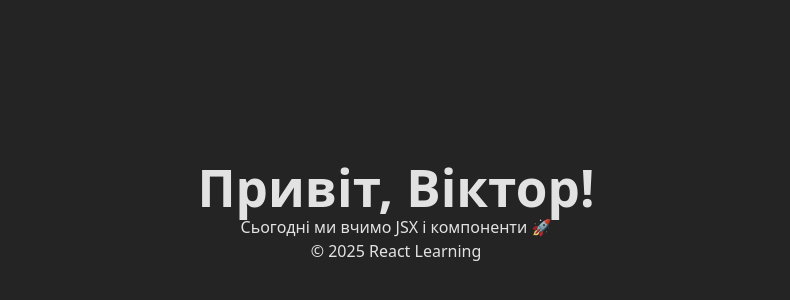
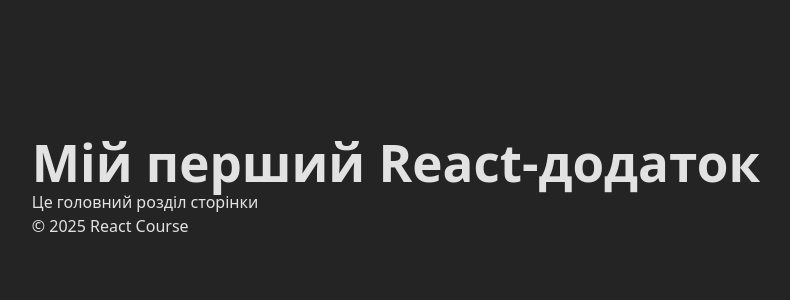
Before and after one commit to Vidiborets0012/react-learning, a React (Vite) app: page / in a window 1280 px wide. Shown: the part 214-514 px from the top of the page, without its empty margins (244-1034 px from the left). Built offline with nearby package versions, Linux system fonts and the light colour scheme.

Commit message:
Stage 2.1 — Components with props completed

```diff
--- a/src/components/App.tsx
+++ b/src/components/App.tsx
@@ -4,10 +4,10 @@ import Footer from './Footer';
 
 export default function App() {
   return (
-    <div style={{ textAlign: 'center', marginTop: '50px' }}>
-      <Header username="Віктор" />
-      <Main />
-      <Footer />
-    </div>
+    <>
+      <Header title="Мій перший React-додаток" />
+      <Main content="Це головний розділ сторінки" />
+      <Footer year={2025} />
+    </>
   );
 }
--- a/src/components/Footer.tsx
+++ b/src/components/Footer.tsx
@@ -1,4 +1,11 @@
-export default function Footer() {
-  const year = new Date().getFullYear();
-  return <footer>© {year} React Learning</footer>;
+type FooterProps = {
+  year: number;
+};
+
+export default function Footer({ year }: FooterProps) {
+  return (
+    <footer>
+      <p>© {year} React Course</p>
+    </footer>
+  );
 }
--- a/src/components/Header.tsx
+++ b/src/components/Header.tsx
@@ -1,7 +1,11 @@
-interface HeaderProps {
-  username: string;
+type HeaderProps = {
+  title: string;
+};
+
+export default function Header({ title }: HeaderProps) {
+  return (
+    <header>
+      <h1>{title}</h1>
+    </header>
+  );
 }
-
-export default function Header({ username }: HeaderProps) {
-  return <h1>Привіт, {username}!</h1>;
-}
--- a/src/components/Main.tsx
+++ b/src/components/Main.tsx
@@ -1,3 +1,11 @@
-export default function Main() {
-  return <p>Сьогодні ми вчимо JSX і компоненти 🚀</p>;
+type MainProps = {
+  content: string;
+};
+
+export default function Main({ content }: MainProps) {
+  return (
+    <main>
+      <p>{content}</p>
+    </main>
+  );
 }
--- a/src/main.tsx
+++ b/src/main.tsx
@@ -1,5 +1,10 @@
+import { StrictMode } from 'react';
 import { createRoot } from 'react-dom/client';
 import App from './components/App';
 import './styles/index.css';
 
-createRoot(document.getElementById('root') as HTMLElement).render(<App />);
+createRoot(document.getElementById('root') as HTMLElement).render(
+  <StrictMode>
+    <App />
+  </StrictMode>
+);
```
